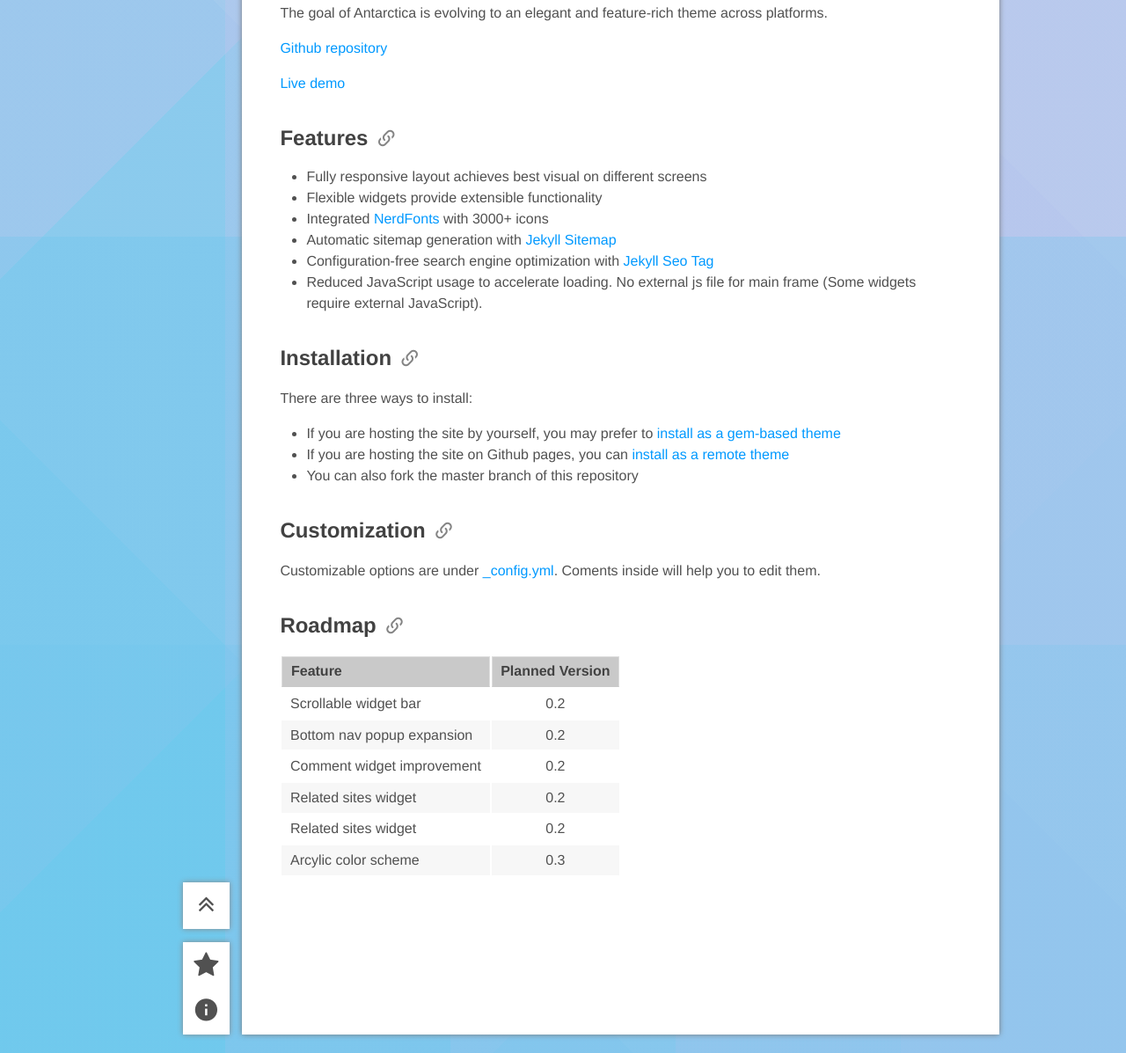
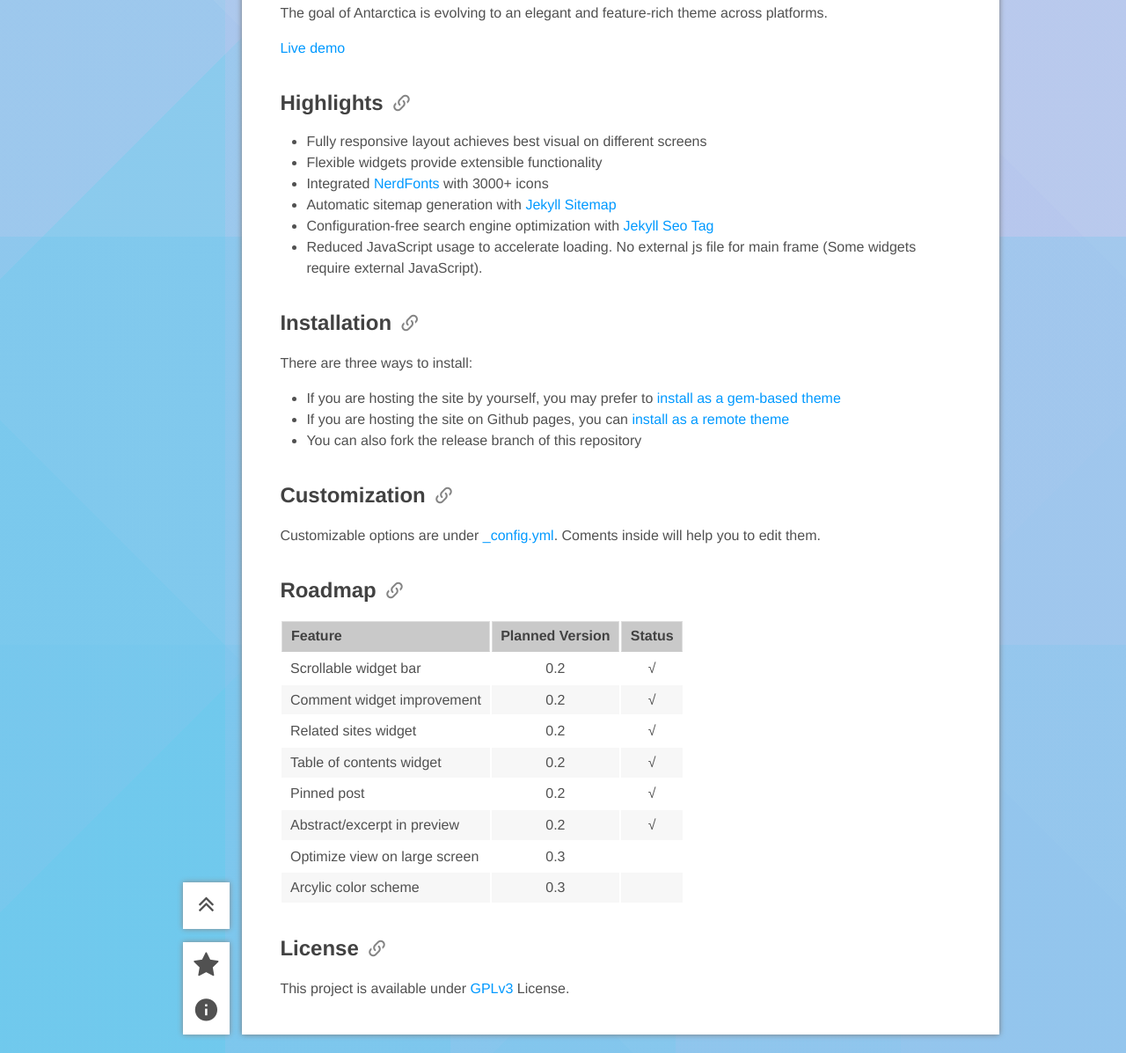
Before and after one commit to SdtElectronics/sdtelectronics.github.io, a Jekyll site: the page built from collections/_projects/2021-8-25-Theme-Antarctica.md, in a window 1280 px wide. Shown: the part 1122-2319 px from the top of the page at 88% size. Built offline with Jekyll 4.4.1, drawn with Linux system fonts in a browser that asks for light colours; comment, search, counter and statistics services are not loaded.

Commit message:
minor changes on copyright

```diff
--- a/_includes/widgets/colophon.html
+++ b/_includes/widgets/colophon.html
@@ -3,7 +3,7 @@
     <h1 class = "lstH1">Colophon</h1>
 
     <div class = "rightRow">
-        <h2>Copyright &copy; 2021 {{ site.author }}</h2>
+        <h2>Copyright 2021-{{ 'now' | date: "%Y" }} {{site.author}}</h2>
     </div>
 
     <div class = "rightRow">
--- a/collections/_projects/2021-8-25-Theme-Antarctica.md
+++ b/collections/_projects/2021-8-25-Theme-Antarctica.md
@@ -10,14 +10,11 @@ abstract: A stylish and feature-rich theme for Jekyll using (almost) no JavaScri
 ---
 ![4U6cuV.png](https://z3.ax1x.com/2021/09/22/4U6cuV.png)
 
-
 The goal of Antarctica is evolving to an elegant and feature-rich theme across platforms.
-
-[Github repository](https://github.com/SdtElectronics/jekyll-theme-antarctica)
 
 [Live demo](https://sdtelectronics.github.io/jekyll-theme-antarctica/)
 
-## Features
+## Highlights
 * Fully responsive layout achieves best visual on different screens
 * Flexible widgets provide extensible functionality
 * Integrated [NerdFonts](www.nerdfonts.com) with 3000+ icons
@@ -29,18 +26,23 @@ The goal of Antarctica is evolving to an elegant and feature-rich theme across p
 There are three ways to install:
 * If you are hosting the site by yourself, you may prefer to [install as a gem-based theme](https://jekyllrb.com/docs/themes/#installing-a-theme)
 * If you are hosting the site on Github pages, you can [install as a remote theme](https://github.blog/2017-11-29-use-any-theme-with-github-pages/)
-* You can also fork the master branch of this repository
+* You can also fork the release branch of this repository
 
 ## Customization
-Customizable options are under [_config.yml](_config.yml). Coments inside will help you to edit them.
+Customizable options are under [_config.yml](https://github.com/SdtElectronics/jekyll-theme-antarctica/blob/dev/_config.yml). Coments inside will help you to edit them.
 
 ## Roadmap
 
-| Feature                     | Planned Version  |
-| :-------------------------- | :--------------: |
-| Scrollable widget bar       | 0.2              |
-| Bottom nav popup expansion  | 0.2              |
-| Comment widget improvement  | 0.2              |
-| Related sites widget        | 0.2              |
-| Related sites widget        | 0.2              |
-| Arcylic color scheme        | 0.3              |
+| Feature                       | Planned Version  | Status |
+| :---------------------------- | :--------------: | :----: |
+| Scrollable widget bar         | 0.2              | √      |
+| Comment widget improvement    | 0.2              | √      |
+| Related sites widget          | 0.2              | √      |
+| Table of contents widget      | 0.2              | √      |
+| Pinned post                   | 0.2              | √      |
+| Abstract/excerpt in preview   | 0.2              | √      |
+| Optimize view on large screen | 0.3              |        |
+| Arcylic color scheme          | 0.3              |        |
+
+## License
+This project is available under [GPLv3](https://github.com/SdtElectronics/jekyll-theme-antarctica/blob/dev/LICENSE) License.
```
